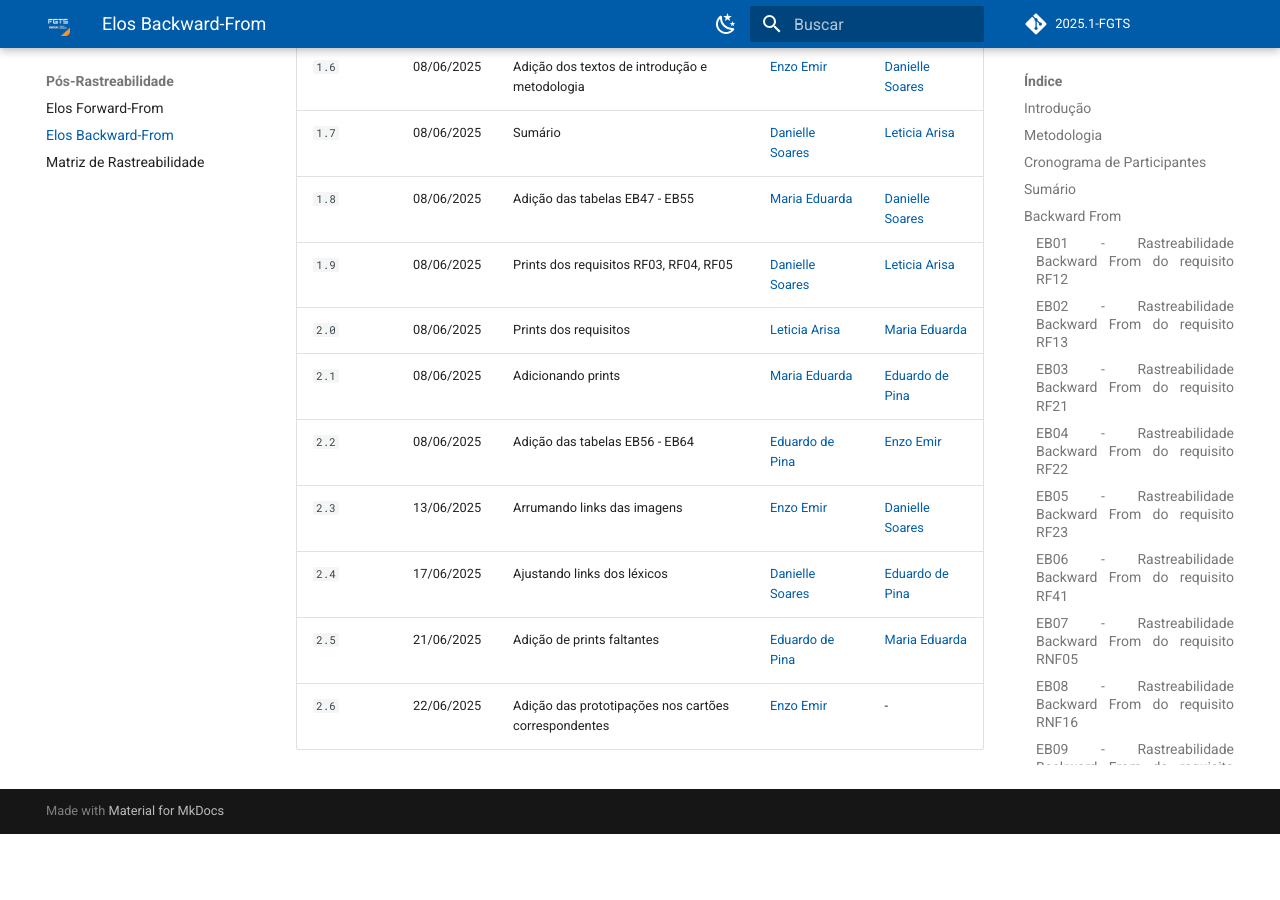
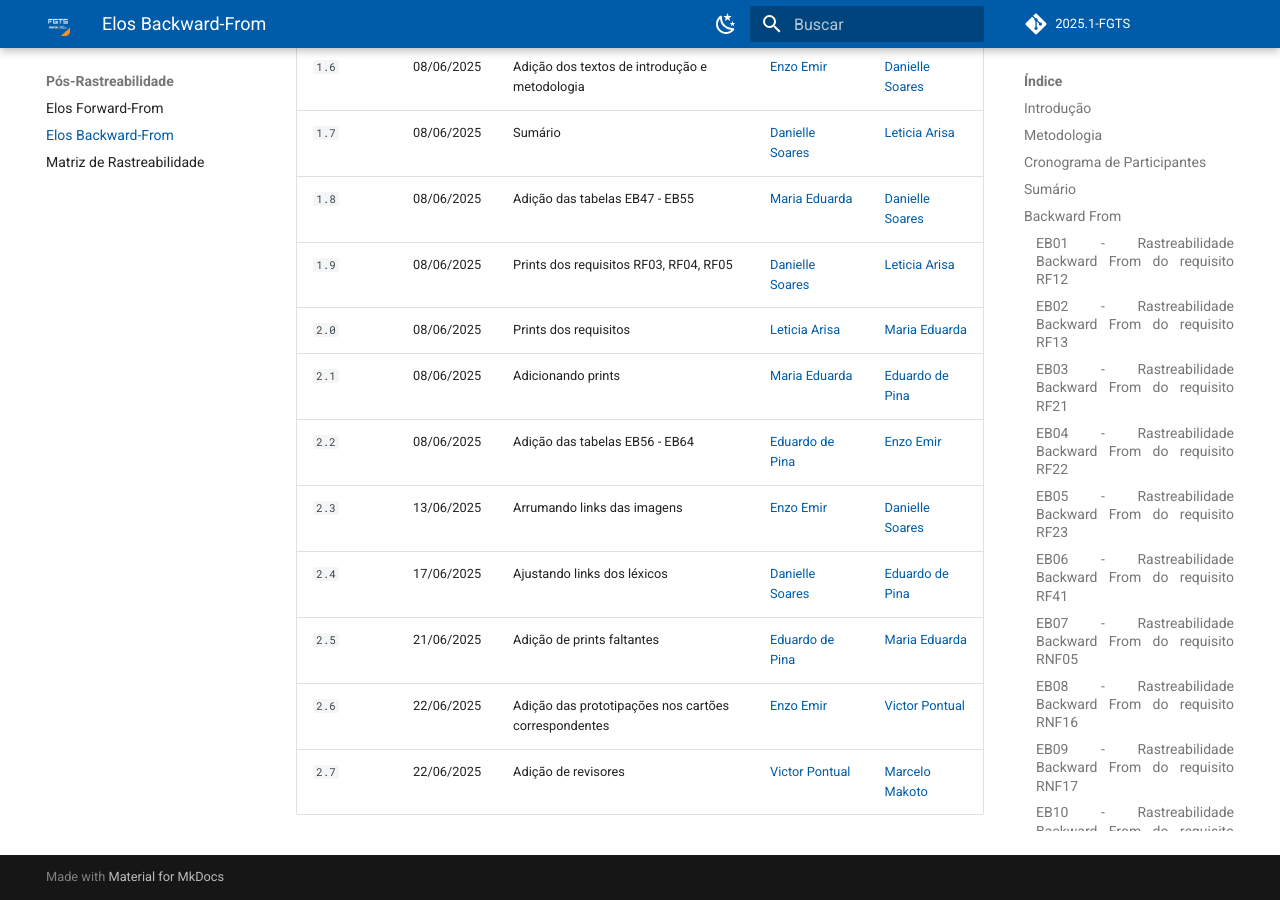
Before and after one commit to eduardodpms/REQ-FGTS, an MkDocs documentation site: the page built from docs/Pos-Rastreabilidade/Elos-Backward-From.md, in a window 1280 px wide and 900 px high, scrolled down 44297 px. Built offline with MkDocs 1.6.1 and Material for MkDocs 9.7.7, drawn with Linux system fonts in a browser that asks for light colours; comment, search, counter and statistics services are not loaded; before the commit the page ends 45131 px from its top, so only the background shows below that; part of the change alters nothing that is shown.

Commit message:
docs: adicionar revisores em pos_rastreabilidade

```diff
--- a/docs/Pos-Rastreabilidade/Elos-Backward-From.md
+++ b/docs/Pos-Rastreabilidade/Elos-Backward-From.md
@@ -94,44 +94,45 @@ A metodologia aplicada para o rastreamento de requisitos em sua vertente Backwar
   </thead>
   <tbody>
     <tr>
-      <td> Danielle Soares </td>
-      <td> 08/06/2025 </td>
-      <td> 01:33 </td>
-    </tr>
-    <tr>
-      <td> Eduardo de Pina </td>
-      <td> 08/06/2025 </td>
-      <td> 17:30 </td>
-    </tr>
-    <tr>
-      <td> Enzo Emir </td>
-      <td> 08/06/2025 </td>
-      <td> 13:51 </td>
-    </tr>
-    <tr>
-      <td> Leticia Arisa </td>
-      <td> 07/06/2025 </td>
-      <td> 17:10 </td>
-    </tr>
-    <tr>
-      <td> Marcelo Makoto </td>
-      <td> 07/06/2025 </td>
-      <td> 21:13 </td>
-    </tr>
-    <tr>
-      <td> Maria Eduarda </td>
-      <td> 08/06/2025 </td>
-      <td> 18:26 </td>
-    </tr>
-    <tr>
-      <td> Victor Pontual </td>
-      <td> 08/06/2025 </td>
-      <td> 13:30 </td>
-    </tr>
-  </tbody>
-</table>
-
-</div>
+      <td><a href="https://github.com/danielle-soaress">Danielle Soares</a></td>
+      <td>08/06/2025</td>
+      <td>01:33</td>
+    </tr>
+    <tr>
+      <td><a href="https://github.com/eduardodpms">Eduardo de Pina</a></td>
+      <td>08/06/2025</td>
+      <td>17:30</td>
+    </tr>
+    <tr>
+      <td><a href="https://github.com/EnzoEmir">Enzo Emir</a></td>
+      <td>08/06/2025</td>
+      <td>13:51</td>
+    </tr>
+    <tr>
+      <td><a href="https://github.com/Leticia-Arisa-K-Higa">Leticia Arisa</a></td>
+      <td>07/06/2025</td>
+      <td>17:10</td>
+    </tr>
+    <tr>
+      <td><a href="https://github.com/MM4k">Marcelo Makoto</a></td>
+      <td>07/06/2025</td>
+      <td>21:13</td>
+    </tr>
+    <tr>
+      <td><a href="https://github.com/dudaa28">Maria Eduarda</a></td>
+      <td>08/06/2025</td>
+      <td>18:26</td>
+    </tr>
+    <tr>
+      <td><a href="https://github.com/VictorPontual">Victor Pontual</a></td>
+      <td>08/06/2025</td>
+      <td>13:30</td>
+    </tr>
+  </tbody>
+</table>
+
+</div>
+
 
 <font size="2"><p style="text-align: center">Fonte: [Enzo Emir](https://github.com/EnzoEmir) </p></font>
 
@@ -2940,4 +2941,5 @@ A metodologia aplicada para o rastreamento de requisitos em sua vertente Backwar
 | `2.3`  | 13/06/2025 | Arrumando links das imagens |  [Enzo Emir](https://github.com/EnzoEmir) | [Danielle Soares](https://github.com/danielle-soaress) |
 | `2.4`  | 17/06/2025 | Ajustando links dos léxicos | [Danielle Soares](https://github.com/danielle-soaress) | [Eduardo de Pina](https://github.com/eduardodpms) |
 | `2.5`  | 21/06/2025 | Adição de prints faltantes | [Eduardo de Pina](https://github.com/eduardodpms) | [Maria Eduarda](https://github.com/dudaa28) |
-| `2.6`  | 22/06/2025 | Adição das prototipações nos cartões correspondentes | [Enzo Emir](https://github.com/EnzoEmir) | - |
+| `2.6`  | 22/06/2025 | Adição das prototipações nos cartões correspondentes | [Enzo Emir](https://github.com/EnzoEmir) | [Victor Pontual](https://github.com/VictorPontual) |
+| `2.7` | 22/06/2025 | Adição de revisores | [Victor Pontual](https://github.com/VictorPontual) | [Marcelo Makoto](https://github.com/MM4k) |
```
